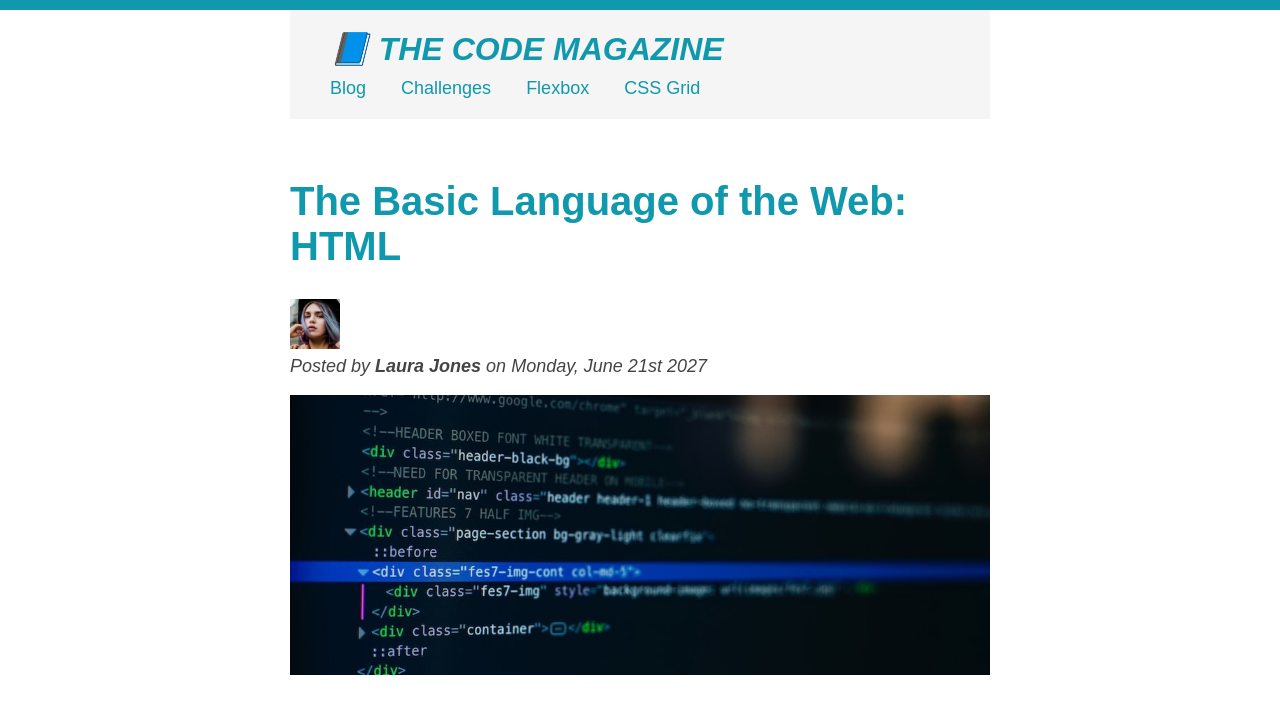
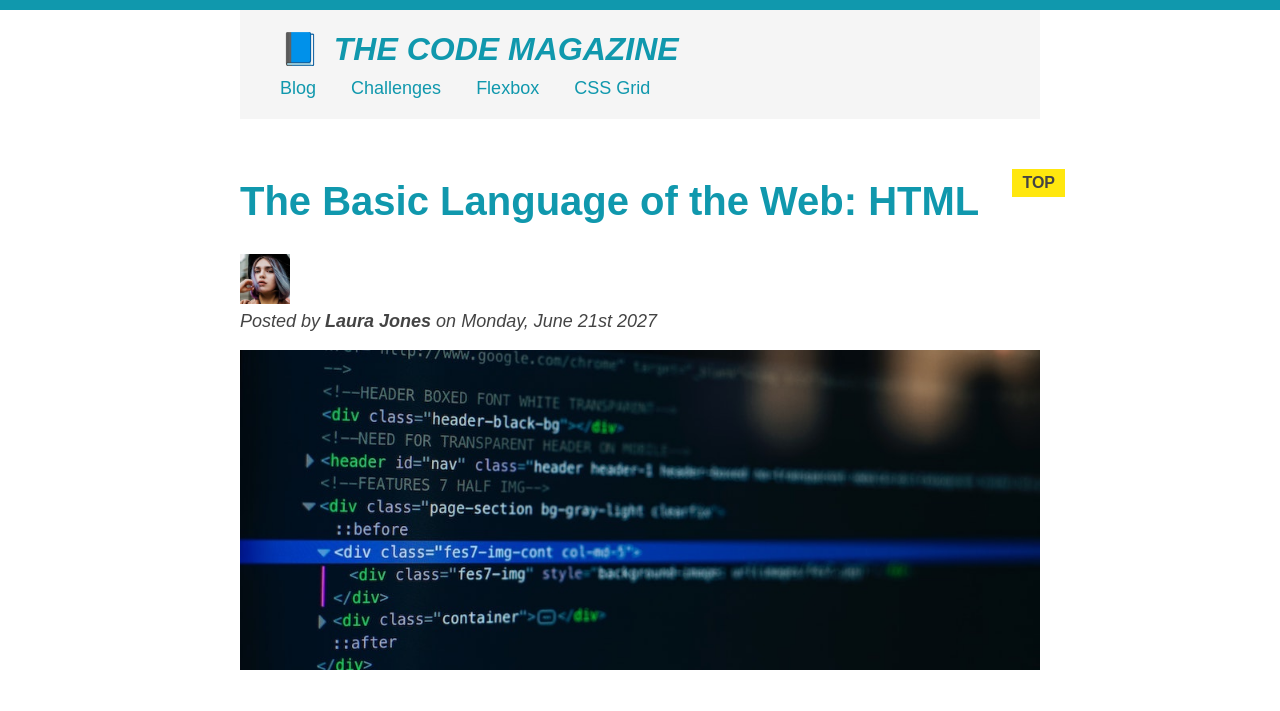
Before and after one commit to 08024763000biyi-dev/web-dev-journey-2026, a plain HTML site: page code-magazine/index.html in a window 1280 px wide. Shown: the top 711 px of the page. Drawn offline with Linux system fonts and the light colour scheme.

Commit message:
feat: master CSS pseudo-elements and advanced styling techniques

```diff
--- a/code-magazine/style.css
+++ b/code-magazine/style.css
@@ -14,7 +14,7 @@
 }
 
 .container {
-  width: 700px;
+  width: 800px;
   /* margin-left: auto;
   margin-right: auto; */
   margin: 0 auto;
@@ -200,8 +200,6 @@
   margin-right: 0;
 }
 
-
-
 .like-button {
   font-size: 22px;
   padding: 15px;
@@ -214,3 +212,30 @@
   bottom: 50px;
   right: 50px;
 }
+
+h1::first-letter {
+  font-style: normal;
+  margin-right: 5px;
+}
+
+h3 + p::first-line {
+  color: red;
+}
+
+h2 {
+  /* background-color: orange; */
+  position: relative;
+}
+
+h2::after {
+  content: "TOP";
+  background-color: #ffe70e;
+  color: #444;
+  font-size: 16px;
+  font-weight: bold;
+  display: inline-block;
+  padding: 5px 10px;
+  position: absolute;
+  top: -10px;
+  right: -25px;
+}
```
Also changed, not shown: code-magazine/index.html (+1 -1 lines), README.md, code-magazine/README.md, code-magazine/images/code-magazine-preview.png, images/code-magazine-preview.png.
